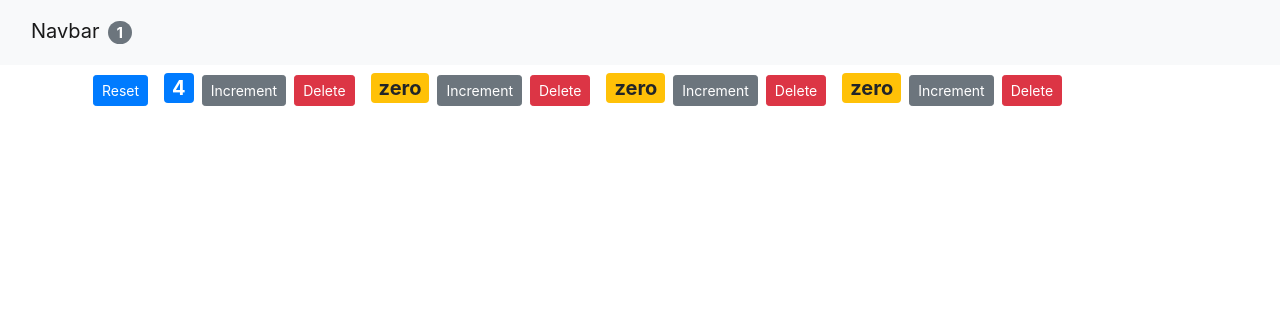
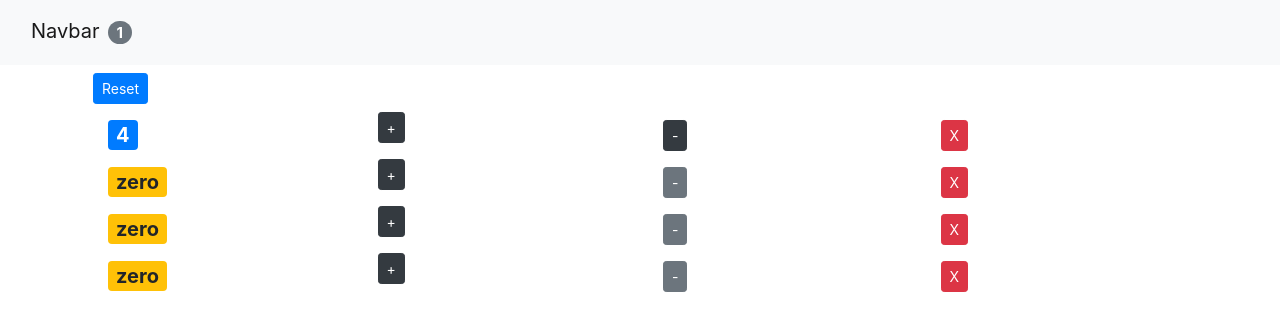
Before and after one commit to nichols20/react-counter-app, a React (Create React App) app: page / in a window 1280 px wide. Shown: the top 330 px of the page. Built offline with nearby package versions, Linux system fonts and the light colour scheme.

Commit message:
created decrement button

```diff
--- a/src/App.js
+++ b/src/App.js
@@ -57,13 +57,22 @@ class App extends Component {
         })
      this.setState({counters})
  }
+
+ handleDecrement = (counter) => {
+   if(counter.value === 0) return
+   const counters = [...this.state.counters]
+   const index = counters.indexOf(counter)
+   counters[index] = {...counter}
+   counters[index].value --
+   this.setState({counters})
+ }
  render(){
    console.log('App - Rendered')
   return (
     <React.Fragment>
       <NavBar counters={this.state.counters.filter(c => c.value > 0).length}/>
       <main className = 'container'>
-        <Counters counters={this.state.counters}onReset = {this.handleReset} onIncrement={this.handleIncrement} onDelete={this.handleDelete}/>
+        <Counters counters={this.state.counters} onReset = {this.handleReset} onIncrement={this.handleIncrement} onDelete={this.handleDelete} onDecrement={this.handleDecrement}/>
       </main>
     </React.Fragment>
   );
--- a/src/components/counter.jsx
+++ b/src/components/counter.jsx
@@ -27,11 +27,22 @@ class Counter extends Component {
         console.log('counter - rendered')
         return (
         <React.Fragment>
-          <span style = {this.styles} className= {this.counterClassName()}>
-            {this.formatCount()}
-          </span>
-          <button  onClick = {() => this.props.onIncrement(this.props.counter)}className= 'btn btn-secondary btn-sm'>Increment</button>
-          <button  onClick = {() => this.props.onDelete(this.props.counter.id)} className= 'btn btn-danger btn-sm m-2'>Delete</button>
+        <div className="container">
+            <div className="row row-cols-auto">
+                <div className="col">
+                    <span style = {this.styles} className= {this.counterClassName()}>{this.formatCount()}</span>
+                </div>
+                <div className="col">
+                    <button  onClick = {() => this.props.onIncrement(this.props.counter)}className= 'btn btn-dark btn-sm'>+</button>
+                </div>
+                <div className="col">
+                    <button onClick = {() => this.props.onDecrement(this.props.counter)} className={this.nullDecrement()}>-</button>
+                </div>
+                <div className="col">
+                    <button  onClick = {() => this.props.onDelete(this.props.counter.id)} className= 'btn btn-danger btn-sm m-2'>X</button>
+                </div>
+            </div>
+        </div>
         </React.Fragment>
         );
         //To change the state of the counters component I had to raise the onDelete event and have the counters component set the state itself
@@ -44,6 +55,13 @@ class Counter extends Component {
         return value === 0 ? 'zero' : value;
     }
 
+    nullDecrement(){
+        let className = 'btn btn-sm m-2 btn-'
+        className += (this.props.counter.value === 0) ? 'secondary' : 'dark'
+        return className
+    }
+
+
     counterClassName(){
         let className = 'badge m-2 badge-'
         className += (this.props.counter.value === 0) ? 'warning' : 'primary'
--- a/src/components/counters.jsx
+++ b/src/components/counters.jsx
@@ -5,7 +5,7 @@ class Counters extends Component {
 
     render() {
         console.log('Counters - Rendered')
-        const {onReset, counters, onIncrement, onDelete} = this.props
+        const {onReset, counters, onIncrement, onDelete, onDecrement} = this.props
         return (
          <div>
             <button onClick={onReset} className="btn btn-primary btn-sm m-2">Reset</button>
@@ -14,6 +14,7 @@ class Counters extends Component {
              key = {counter.id}
              onIncrement = {onIncrement}
              onDelete={onDelete}
+             onDecrement={onDecrement}
              counter={counter}
             />)}
         </div> );
```
